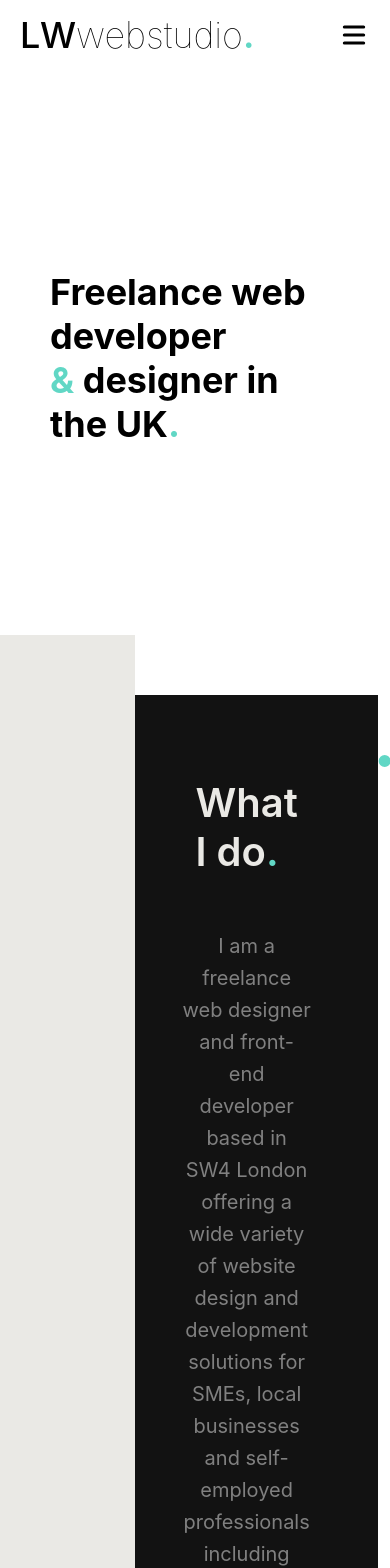
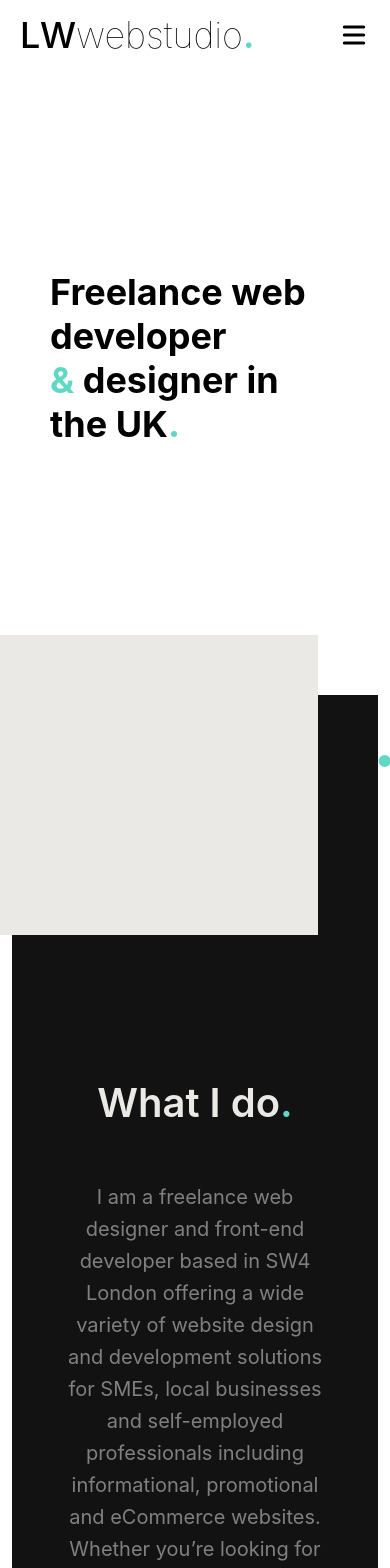
Before and after one commit to leoarthurwall/LW-Website, a React (Create React App) app: page / in a window 390 px wide. Shown: the top 1568 px of the page. Built offline with nearby package versions, Linux system fonts and the light colour scheme.

Commit message:
about - made responsive to 992 break point max width

```diff
--- a/src/Components/About/About.module.css
+++ b/src/Components/About/About.module.css
@@ -16,7 +16,6 @@
   position: relative;
   display: flex;
   justify-content: flex-end;
-
 }
 .left {
   position: absolute;
@@ -36,7 +35,6 @@
   justify-content: center;
   align-items: center;
   padding: 50px;
-
 }
 .bottom {
   position: absolute;
@@ -52,7 +50,6 @@
   color: var(--secondary-color);
   font-size: 40px;
   font-weight: 600;
-
 }
 
 .text {
@@ -61,7 +58,6 @@
   font-size: 20px;
   line-height: 32px;
   color: var(--grey-color);
-
 }
 .accent {
   color: var(--accent-color);
@@ -73,3 +69,21 @@
   justify-content: center;
   align-items: center;
 }
+
+@media only screen and (max-width: 992px) {
+  .container {
+    flex-direction: column;
+    justify-content: space-between;
+  }
+  .left {
+    position: relative;
+    height: 300px;
+    width: 100%;
+
+    background-color: var(--secondary-color);
+  }
+  .right {
+    height: 100%;
+    width: 100%;
+  }
+}
```
Lines whose indentation alone changed are shown as unchanged.
